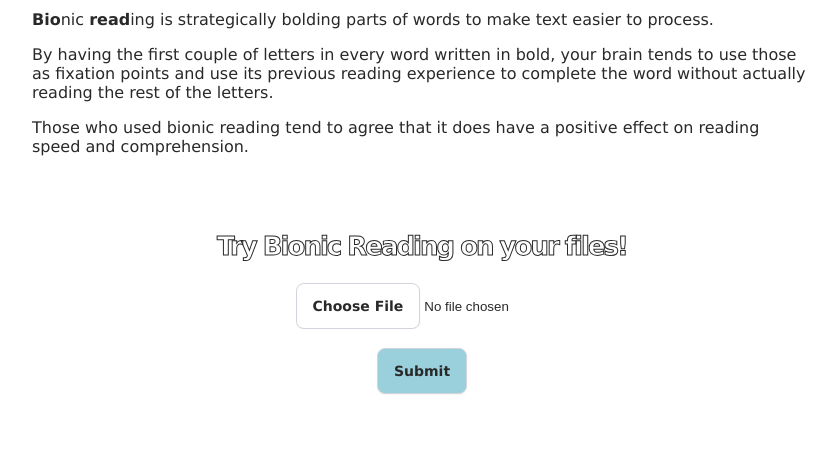
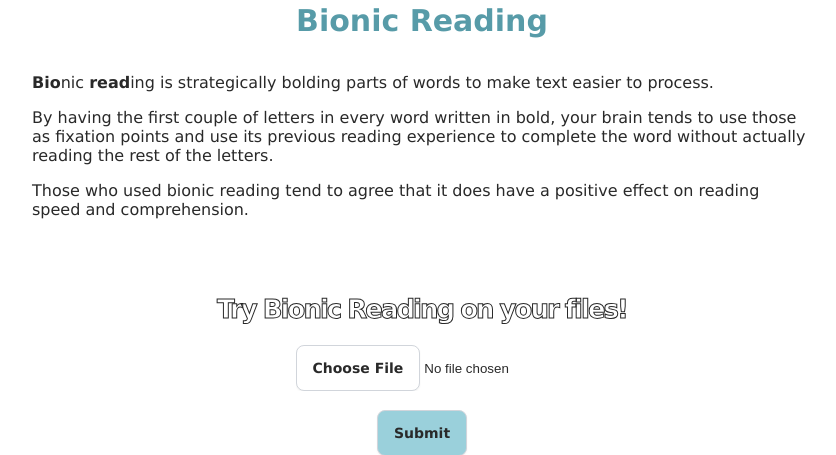
Before and after one commit to acrenw/JAMHacks7, a Flask app: page /home in a window 1280 px wide. Shown: the part 212-667 px from the top of the page, without its empty margins (218-1054 px from the left). Run offline with Flask 2, Linux system fonts and the light colour scheme.

Commit message:
centered header and edited homepage

```diff
--- a/static/main.css
+++ b/static/main.css
@@ -9,7 +9,7 @@
 header {
   font-family: "Verdana";
   text-align: center;
-  font-size: 45px;
+  font-size: 30px;
   color: #579ba8
 }
 header h1.logo {
--- a/templates/home.html
+++ b/templates/home.html
@@ -7,9 +7,11 @@
 </head>
 
 <body>
-  <img src="https://i.imgur.com/JQ2FDPb.png" alt="logo" width="150" height="74.14"/>
+  <img src="https://i.imgur.com/JQ2FDPb.png" alt="logo" width="275" height="135.92"/>
+
   <header><b>Bionic Reading</b></header>
 
+  <br>
 
 	<!-- Bold the following according to bionic reading -->
 	<p><b>Bio</b>nic <b>read</b>ing is strategically bolding parts of words to make text easier to process.</p>
```
